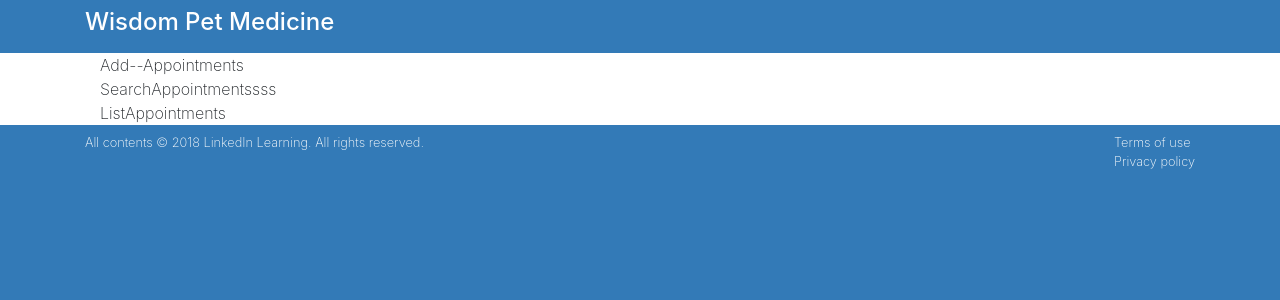
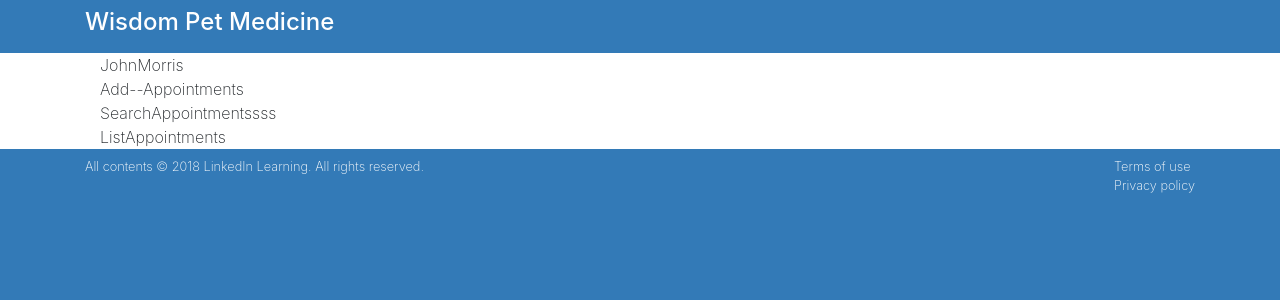
Before and after one commit to johnmorrisQADeveloper/004_react_interface, a React (Create React App) app: page / in a window 1280 px wide. Shown: the top 300 px of the page. Built offline with nearby package versions, Linux system fonts and the light colour scheme.

Commit message:
change apptype to class based component

```diff
--- a/src/components/App.js
+++ b/src/components/App.js
@@ -1,25 +1,59 @@
-import React from 'react';
+// import React, {useState} from 'react';
+// import '../css/App.css';
+// import AddAppointments from './AddAppointments';
+// import SearchAppointments from './SearchAppointments';
+// import ListAppointments from './ListAppointments';
+
+// function App() {
+//   const [myName, setMyName] = useState('Rasdfy')
+//   return (
+//     <main className="page bg-white" id="petratings">
+//       <div className="container">
+//         <div className="row">
+//           <div className="col-md-12 bg-white">
+//             <div className="container">
+//               {myName}
+//               <div><AddAppointments /></div>
+//               <div><SearchAppointments/></div>
+//               <div><ListAppointments/></div>
+//             </div>
+//           </div>
+//         </div>
+//       </div>
+//     </main>
+//   );
+// }
+
+// export default App;
+
+
+// class type
 import '../css/App.css';
 import AddAppointments from './AddAppointments';
 import SearchAppointments from './SearchAppointments';
 import ListAppointments from './ListAppointments';
+import React, { Component } from 'react'
 
-function App() {
+export default class App extends Component {
+  state = {
+    myName: 'JohnMorris'
+  }
+  render() {
     return (
       <main className="page bg-white" id="petratings">
         <div className="container">
           <div className="row">
             <div className="col-md-12 bg-white">
               <div className="container">
+                {this.state.myName}
                 <div><AddAppointments /></div>
-              <div><SearchAppointments/></div>
-              <div><ListAppointments/></div>
+                <div><SearchAppointments /></div>
+                <div><ListAppointments /></div>
               </div>
             </div>
           </div>
         </div>
       </main>
-  );
+    )
   }
-
-export default App;
+}
```
Lines whose indentation alone changed are shown as unchanged.
